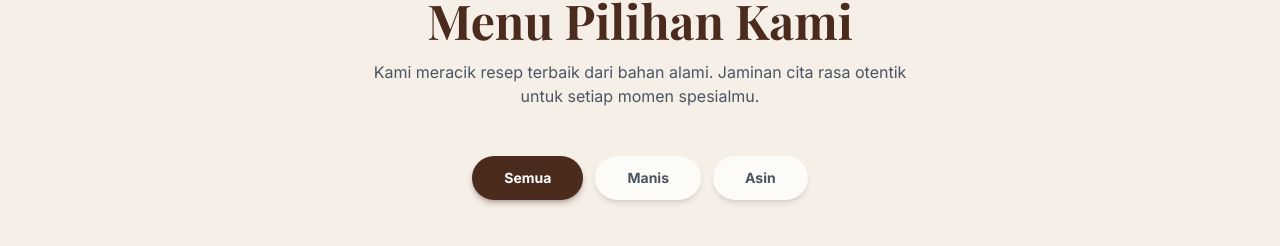
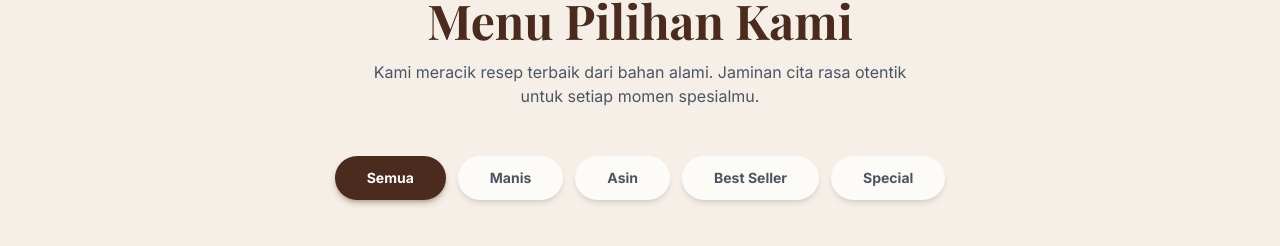
Before and after one commit to radityawiryateja/surabi, a Vue app: page / in a window 1280 px wide. Shown: the part 940-1186 px from the top of the page. Built offline with nearby package versions, Linux system fonts and the light colour scheme; some icons are missing.

Commit message:
Add 'Best Seller' and 'Special' to categories

```diff
--- a/src/components/sections/MenuCatalog.vue
+++ b/src/components/sections/MenuCatalog.vue
@@ -85,7 +85,7 @@ import { useMenu } from '@/composables/useMenu.js'
 
 defineEmits(['open-product'])
 
-const categories = ['Semua', 'Manis', 'Asin']
+const categories = ['Semua', 'Manis', 'Asin', 'Best Seller', 'Special']
 
 const {
   isLoading,
```
